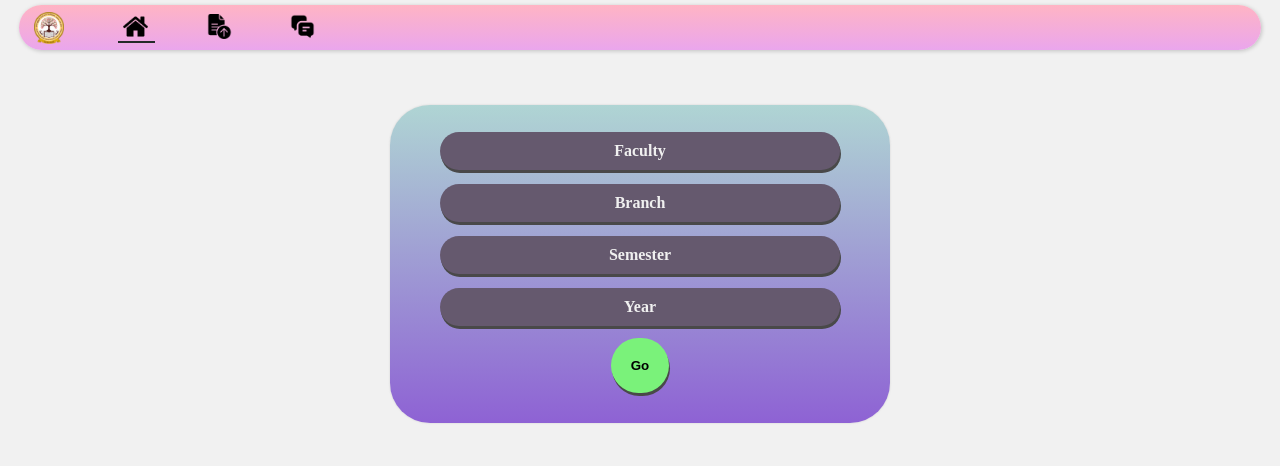
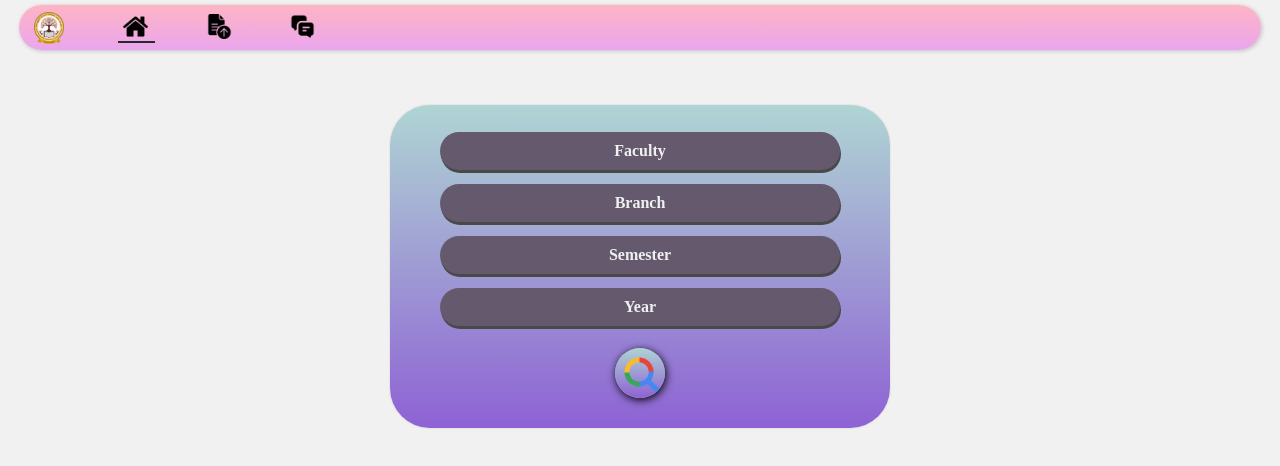
Before and after one commit to Shivamtiwari6393/kmcian_frontend, a React (Vite) app: page / in a window 1280 px wide. Shown: the top 466 px of the page. Built offline with nearby package versions, Linux system fonts and the light colour scheme.

Commit message:
added search icon

```diff
--- a/src/Components/Card.jsx
+++ b/src/Components/Card.jsx
@@ -5,6 +5,8 @@ import { useNavigate } from "react-router-dom";
 import Loading from "./Loading";
 import CustomSelect from "./CustomSelect";
 import "../Styles/CustomSelect.css";
+
+import searchIcon from "../assets/search.png"
 
 export default function Card() {
   const navigate = useNavigate();
@@ -275,8 +277,8 @@ export default function Card() {
             <option value="false">False</option>
           </select>
 
-          <div id="button">
-            <button onClick={request}>Go</button>
+          <div id="download-button">
+            <button onClick={request}><img src={searchIcon} alt="" /></button>
           </div>
           <div onClick={verify} className="admin"></div>
         </div>
--- a/src/Components/Papers.jsx
+++ b/src/Components/Papers.jsx
@@ -4,6 +4,7 @@ import { saveAs } from "file-saver";
 import { useLocation, useNavigate } from "react-router-dom";
 import Loading from "./Loading";
 import { useState } from "react";
+import downloadIcon from "../assets/download.png"
 
 export default function Papers() {
   const navigate = useNavigate();
@@ -109,12 +110,12 @@ export default function Papers() {
             <p>{element.year}</p>
           </div>
 
-          <div className="download">
+          <div className="download-button-container">
             <button
               data-value={`{"course":"${element.course}","branch": "${element.branch}", "paper": "${element.paper}", "semester": "${element.semester}", "year": "${element.year}"}`}
               onClick={handleDownload}
             >
-              Download
+              <img src={downloadIcon} alt="download button" />
             </button>
 
             <button
--- a/src/Styles/Card.css
+++ b/src/Styles/Card.css
@@ -27,22 +27,36 @@
   background: linear-gradient(rgba(127, 192, 190, 0.577), rgb(142, 98, 212));
 }
 
-#card #button {
-  margin-top: 5px;
+
+
+
+#download-button button{
+  margin-top: 15px;
+  border: none;
+  padding: 0px;
+  height: 50px;
+  border-radius: 50%;
+
+}
+
+
+
+#download-button img{
+  width: 50px;
+  background: linear-gradient(rgba(127, 192, 190, 0.577), rgb(142, 98, 212));
+  border: none;
+  border-radius: 50%;
+  padding-top: 5px;
+  padding-left: 5px;
+  box-shadow: 1px 2px 9px black;
+}
+
+#card #download-button {
   display: flex;
   justify-content: center;
 }
-#button button {
-  font-weight: bold;
-  padding: 20px;
-  border: none;
-  border-radius: 30px;
-  background-color: rgb(122, 242, 122);
-  box-shadow: 1px 3px 0px rgb(73, 73, 73);
-  transition-duration: 0.5s;
-}
 
-#button button:active {
+#download-button button:active {
   scale: 0.9;
 }
 
--- a/src/Styles/Papers.css
+++ b/src/Styles/Papers.css
@@ -35,27 +35,23 @@
   overflow: hidden;
 }
 
-.papers .download {
+/* .papers .download-button-container {
   display: flex;
   justify-content: center;
   align-items: center;
   flex-wrap: wrap;
+} */
+
+.papers button {
+  border: none;
+  min-width: 70px;
+  max-width: 200px;
 }
 
-.papers button {
-  width: 100%;
-  border: none;
-  padding: 10px;
-  margin: 5px;
-  background-color: rgb(93, 131, 93);
-  color: white;
-  font-weight: bold;
-  border-radius: 20px;
-  box-shadow: 0px 4px 5px rgb(195, 195, 195);
-  max-width: 300px;
-  transition: all ease 0.5s;
+.papers button img{
+
+
 }
-
 
 
 .papers #update-button {
@@ -140,33 +136,32 @@
     margin: 10px 0px;
   }
 
-  .download {
+  .download-button-container {
     margin-top: 10px;
     width: 100%;
-    min-width: 150px;
-    max-width: 300px;
   }
 
-  .papers button {
+  /* .papers button {
     display: flex;
     justify-content: center;
     align-items: center;
     width: 100%;
-  }
+  } */
 
   .papers #update-button {
     display: none;
     justify-content: center;
     width: 100%;
+    color: white;
   }
 }
 
-@media screen and (max-width: 400px) {
+@media screen and (width <= 300px) {
   .papers {
     margin: 0px 5px;
   }
 
   #cards .names div p {
-    font-size: small;
+    font-size: x-small;
   }
 }
```
Also changed, not shown: src/assets/search.png (added).
